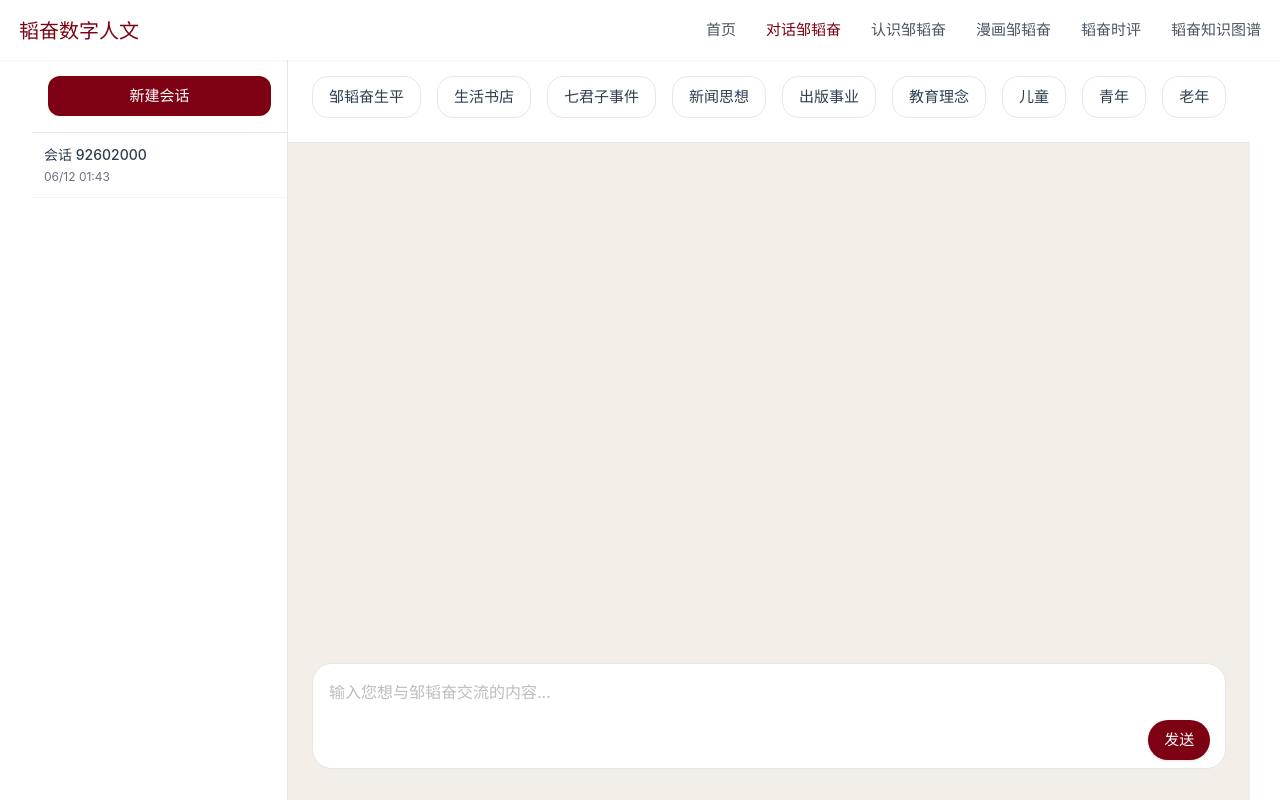
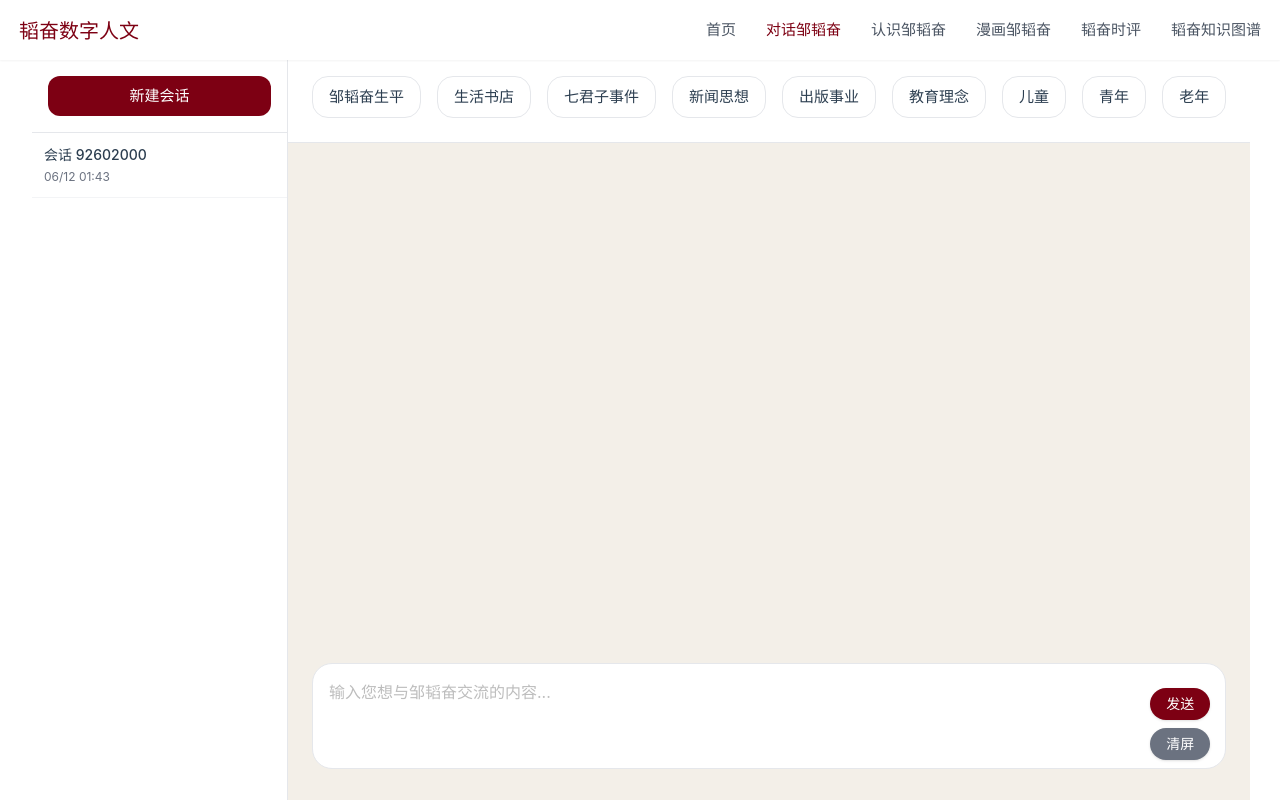
Before and after one commit to shukebeitahemao/ai_ztf_program, a Vue app in the folder ZTF-VUE/: page /chat in a window 1280 px wide. Built offline with nearby package versions, Linux system fonts and the light colour scheme.

Commit message:
基础接口+清屏

```diff
--- a/ZTF-VUE/src/components/ChatInput.vue
+++ b/ZTF-VUE/src/components/ChatInput.vue
@@ -8,15 +8,18 @@
         placeholder="输入您想与邹韬奋交流的内容..."
         @keydown.enter.prevent="handleSend"
       ></textarea>
-      <div class="absolute bottom-4 right-4 flex items-center space-x-2">
-        <!--<button class="w-8 h-8 flex items-center justify-center rounded-full bg-gray-100 hover:bg-gray-200">
-          <i class="fas fa-microphone text-gray-500"></i>
-        </button>-->
+      <div class="absolute bottom-4 right-4 flex flex-col items-end space-y-2">
         <button
-          class="px-4 h-10 flex items-center justify-center rounded-full bg-primary hover:bg-secondary shadow transition-colors text-white"
+          class="px-4 h-8 flex items-center justify-center rounded-full bg-primary hover:bg-secondary shadow transition-colors text-white text-sm"
           @click="handleSend"
         >
           发送
+        </button>
+        <button
+          class="px-4 h-8 flex items-center justify-center rounded-full bg-gray-500 hover:bg-gray-600 shadow transition-colors text-white text-sm"
+          @click="$emit('clear-messages')"
+        >
+          清屏
         </button>
       </div>
     </div>
@@ -28,7 +31,7 @@ import { ref } from 'vue'
 
 const input = ref('')
 
-const emit = defineEmits(['send-message'])
+const emit = defineEmits(['send-message', 'clear-messages'])
 
 const handleSend = () => {
   if (input.value.trim()) {
--- a/ZTF-VUE/src/views/ChatAI.vue
+++ b/ZTF-VUE/src/views/ChatAI.vue
@@ -11,7 +11,7 @@
         <ChatHeader @new-chat="handleTopicChat" />  <!--顶部标题栏-->
         <ChatContainer :messages="messages" />  <!--消息列表-->
         <div class="mt-auto pb-6 px-6">
-          <ChatInput @send-message="handleSendMessage" /> <!--底部输入框-->
+          <ChatInput @send-message="handleSendMessage" @clear-messages="handleClearMessages" /> <!--底部输入框-->
         </div>
       </main>
     </div>
@@ -156,6 +156,11 @@ const handleTopicChat = async (topic: string) => {
   }
 }
 
+// 清空消息
+const handleClearMessages = () => {
+  messages.value = []
+}
+
 // 发送消息
 const handleSendMessage = async (content: string) => {
   const now = new Date()
```
